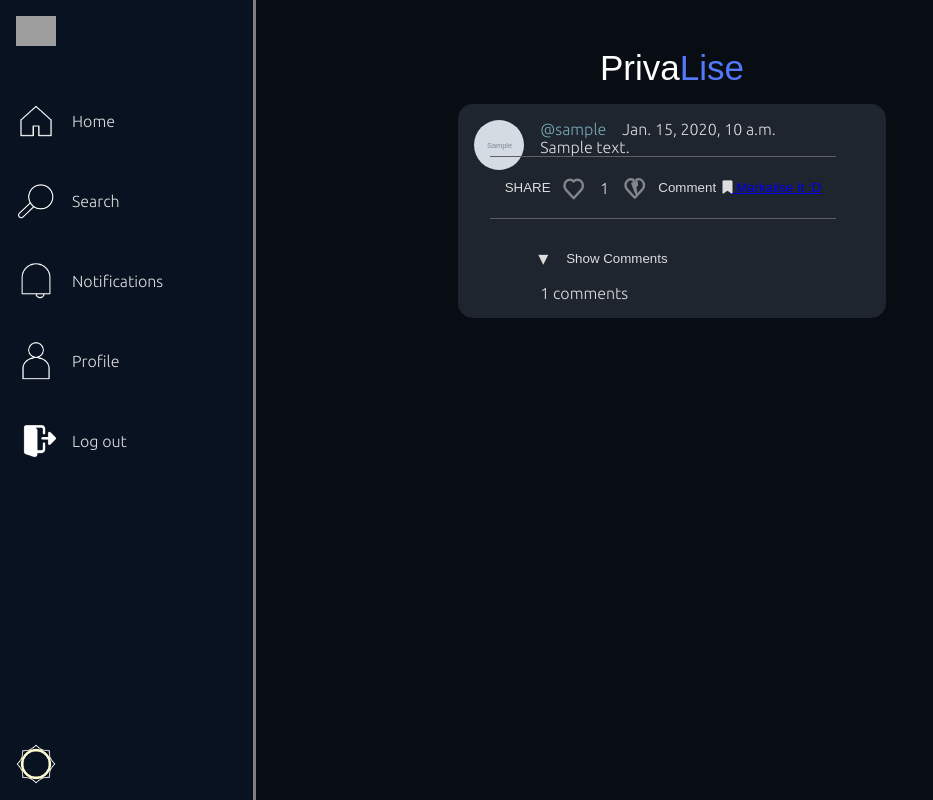
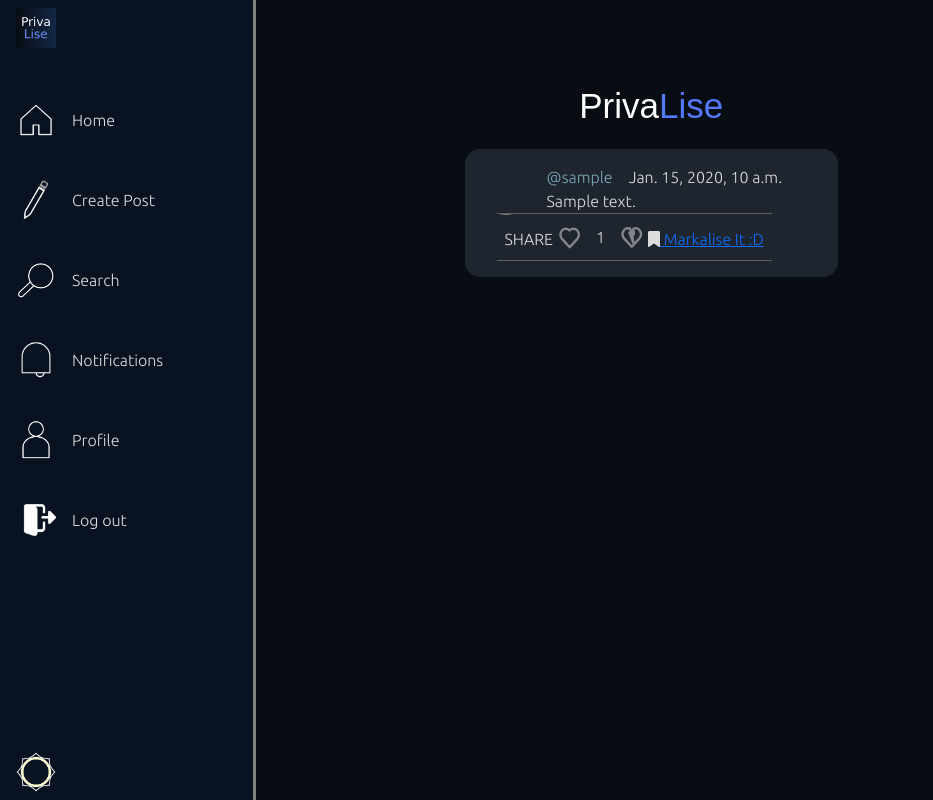
Before and after one commit to mohabgabber/privalise-network, a Django app: page / in a window 1280 px wide. Shown: the whole page, without its empty margins (0-933 px from the left). Run offline with Django 3.2, Linux system fonts and the light colour scheme; a user stored in the database is signed in; tables that the repository leaves empty hold one stand-in row (values such as "Sample post"); grey boxes marked "Sample" are stand-in pictures; some libraries are stand-ins or nearby versions; grey boxes are pictures that could not be loaded.

Commit message:
centered divs, and added some UI fixes

```diff
--- a/privalises/posts/templates/posts/base.html
+++ b/privalises/posts/templates/posts/base.html
@@ -7,7 +7,7 @@
       src="https://kit.fontawesome.com/f583449619.js"
       crossorigin="anonymous"
     ></script>
-    <!--<link href="https://cdn.jsdelivr.net/npm/bootstrap@5.0.0-beta3/dist/css/bootstrap.min.css" rel="stylesheet"/>-->
+    <link href="https://cdn.jsdelivr.net/npm/bootstrap@5.0.0-beta3/dist/css/bootstrap.min.css" rel="stylesheet"/>
     <script src="https://ajax.googleapis.com/ajax/libs/jquery/3.4.1/jquery.min.js"></script>
     <meta charset="UTF-8">
     <meta name="viewport" content="width=device-width, initial-scale=1.0">
@@ -29,13 +29,20 @@
     <nav id="navbar" class="navbar dark">
       <ul class="navbar-nav">
         <li class="nav-item">
-          <img id="logo" class="icon" src="{% static 'img/privalise_logo.png' %}">
+          <img id="logo" class="icon" src="{% static 'img/placeholder.png' %}">
         </li>
 
         <li class="nav-item">
           <a href="{% url 'home' %}" class="nav-link">
             <img src="{% static 'img/home_black.png' %}" alt="Home link icon">
             <span class="link-text">Home</span>
+          </a>
+        </li>
+
+        <li class="nav-item">
+          <a href="{% url 'post-create' %}" class="nav-link">
+            <img src="{% static 'img/pencil.png' %}" alt="Home link icon">
+            <span class="link-text">Create Post</span>
           </a>
         </li>
 
@@ -53,7 +60,7 @@
         </li>
 
         <li class="nav-item">
-          <a href="{% url 'profile' request.user.id %}" class="nav-link">
+          <a href="{% url 'profile' request.user %}" class="nav-link">
             <img src="{% static 'img/user_black.png' %}" alt="Profile link icon">
             <span class="link-text">Profile</span>
           </a>
@@ -74,12 +81,12 @@
 
 
     </nav>
-
+    <main class="mx-auto">
     {% block content %}
-        <main class="content">
 
 
-        </main>{% endblock content %}
+
+        {% endblock content %}</main>
     <script type="text/javascript" src="{% static 'js/reply.js' %}"></script>
     <script>
           document.querySelectorAll(".accordion_button").forEach(button => {
--- a/privalises/posts/templates/posts/post_form.html
+++ b/privalises/posts/templates/posts/post_form.html
@@ -1,7 +1,7 @@
 {% extends 'posts/base.html' %}
 {% load crispy_forms_tags %}
 {% block content %}<br/>
-    <div class='post-creation'>
+    <div class='post-creation mx-auto'>
         <br/>
         <form class='post-create'  method="POST">
             {% csrf_token %}
--- a/privalises/posts/templates/posts/post_list.html
+++ b/privalises/posts/templates/posts/post_list.html
@@ -50,54 +50,8 @@
 								</svg>
 							</button>
 						</div>
-
-						<button class="social_button reply">Comment</button>
 						<button class="" type="submit"><i class="fas fa-bookmark"></i><a href="{% url 'add-fav' post.id %}"> Markalise It :D</a></button>
 					</div>
-
-					<div class="reply_accordion">
-						<button class="accordion_button" type="button">
-							Show Comments
-						</button><br/>
-                        {{ post.comments.count }} comments
-						<div class="replies">
-							<div class="post reply">
-								<div class="profile-container">
-									<img class="profile" src="">
-								</div>
-
-								<div class="post-content">
-									<div class="post-info">
-										<div class="post-info1">
-											<a class="username" href="/bradkitt">@bradkitt</a>
-											<p class="date">3h ago</p>
-										</div>
-
-										<p class="info">Replying to <a class="username" href="/theawesomecat64">@theawesomecat64</a></p>
-									</div>
-									<div class="post-text">
-										<p>Dude... are u ok??</p>
-									</div>
-								</div>
-							</div>
-
-							<div class="post reply">
-								<div class="profile-container">
-									<img class="profile" src="resources/example_profile3.jpg">
-								</div>
-
-								<div class="post-content">
-									<div class="post-info">
-										<div class="post-info1">
-											<a class="username" href="/bradkitt">@bradkitt</a>
-											<p class="date">3h ago</p>
-										</div>
-
-										<p class="info">Replying to <a class="username" href="/theawesomecat64">@theawesomecat64</a></p>
-									</div>
-									<div class="post-text">
-										<p>Dude... are u ok??</p>
-									</div>
 								</div>
 							</div>
 						</div>
--- a/privalises/posts/urls.py
+++ b/privalises/posts/urls.py
@@ -9,7 +9,7 @@ urlpatterns = [
     path('profile/settings/', settings, name='profile-update'),
     path('post/<int:pk>/delete/', PostDeleteView.as_view(), name='post-delete'),
     path('post/<int:post_pk>/comment/delete/<int:pk>/', CommentDeleteView.as_view(), name='comment-delete'),
-    path('profile/<int:pk>/', ProfileView.as_view(), name='profile'),
+    path('profile/<str:username>/', ProfileView.as_view(), name='profile'),
     path('profile/remove/follower/<int:pk>/', RemoveFollower.as_view(), name='remove-follower'),
     path('profile/add/follower/<int:pk>/', AddFollower.as_view(), name='add-follower'),
     path('post/add/like/', AddLike, name='add-like'),
--- a/privalises/posts/views.py
+++ b/privalises/posts/views.py
@@ -77,14 +77,13 @@ def PostDetailView(request, pk):
     return render(request, template_name, {'post': post,'comments': comment_list, 'new_comment': new_comment, 'comment_form': comment_form})
 class PostCreateView(LoginRequiredMixin, CreateView):
     model = Post
-    fields = ['content', 'image']
+    fields = ['content']
     context_object_name = 'content'
     def form_valid(self, form):
         form.instance.author = self.request.user
         form.instance.save()
         process_mentions_from_post_content(form.instance)
         return super().form_valid(form)
-
 class PostDeleteView(LoginRequiredMixin, UserPassesTestMixin, DeleteView):
     model = Post
     context_object_name = 'post'
@@ -134,9 +133,9 @@ class PostUpdateView(LoginRequiredMixin, UserPassesTestMixin, UpdateView):
             return True
         return False
 class ProfileView(LoginRequiredMixin, View):
-    def get(self, request, pk, *args, **kwargs):
-        profile = Profile.objects.get(pk=pk)
-        user = profile.user
+    def get(self, request, username, *args, **kwargs):
+        user = User.objects.get(username=username)
+        profile = user.profile
         posts = Post.objects.filter(author=user).order_by('-date_posted')
         followers = profile.followers.all()
         page = request.GET.get('page', 1)
@@ -251,30 +250,6 @@ def AddDislike(request):
             post.save()
         return JsonResponse({'result': result, })
 @login_required
-def AddFollower(request):
-    result = ''
-    id = int(request.POST.get('userid'))
-    #user = get_object_or_404(Profile, id=id)
-    user = Profile.objects.get(pk=id)
-    is_following = False
-    for follower in user.followers:
-        if follower == request.user:
-            is_following = True
-            break
-    if is_following:
-        user.followers.remove(request.user)
-    if user.followers.filter(request.user).exists():
-        user.followers.remove(request.user)
-        user.followers_count -= 1
-        result = user.followers_count
-        user.save()
-    else:
-        user.followers.add(request.user)
-        user.followers_count += 1
-        result = user.followers_count
-        user.save()
-    return JsonResponse({'result': result, })
-@login_required
 def AddLike(request):
     if request.POST.get('action') == 'post':
         result = ''
@@ -300,7 +275,6 @@ def AddLike(request):
             post.save()
             notification = Notification.objects.create(notification_type=1, from_user=request.user, to_user=post.author, post=post)
         return JsonResponse({'result': result, })
-
 @login_required
 def FavouritesList(request):
     new = Post.newmanager.filter(favourites=request.user)
--- a/privalises/static/css/home/navbar.css
+++ b/privalises/static/css/home/navbar.css
@@ -28,7 +28,6 @@ nav.navbar.dark img:not([id]) {
 .navbar-nav {
 	list-style: none;
 	margin: 0;
-	padding: 1rem;
 
 	display: flex;
 	justify-content: space-evenly;
--- a/privalises/static/css/main.css
+++ b/privalises/static/css/main.css
@@ -36,3 +36,6 @@ body.dark{
 	background-color: var(--dark-bg);
 	color: var(--dark-fg);
 }
+.marginalized{
+	margin-left: 11;
+}
```
Also changed, not shown: privalises/posts/templates/posts/profile.html (+8 -9 lines), privalises/users/templates/users/login.html (+0 -13 lines).
